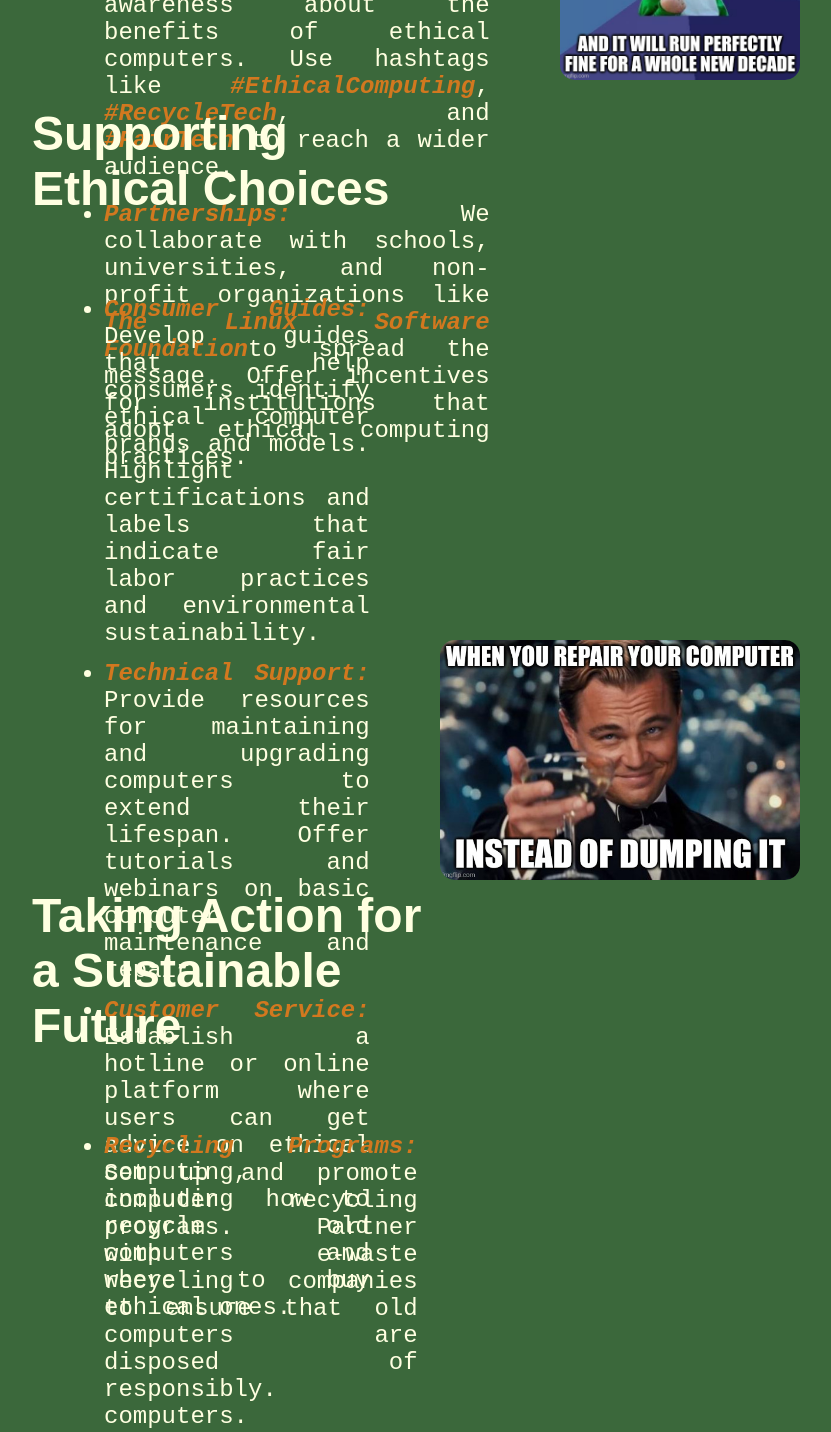
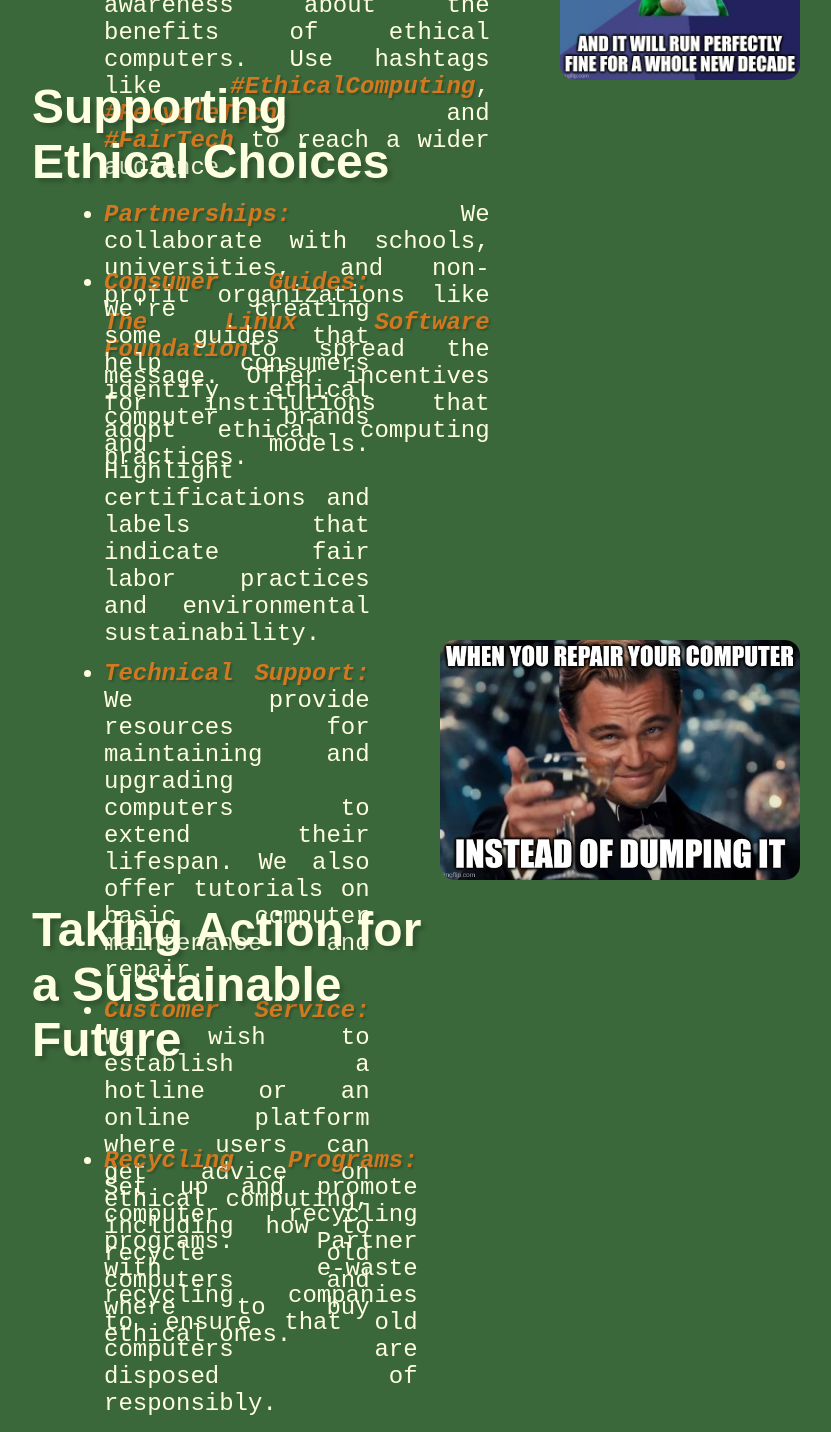
Before and after one commit to dvachette/framework_english_website, a React (Vite) app: page / in a window 1280 px wide. Shown: the part 1240-2672 px from the top of the page, without its empty margins (224-1055 px from the left). Built offline with nearby package versions, Linux system fonts and the light colour scheme; a web font is replaced by a local one.

Commit message:
bon la tu peux pas dire qque j'ai pas push

```diff
--- a/src/App.css
+++ b/src/App.css
@@ -16,12 +16,14 @@ div.app {
 em {
 	color: var(--emphasis-color);
 	font-weight: bold;
+	text-shadow: 2px 2px 2px rgba(0, 0, 0, 0.2);
 }
 
 h3 {
 	margin: 0;
 	font-size: 3rem;
 	font-family: "Jaro", sans-serif;
+	text-shadow: 4px 4px 4px rgba(0, 0, 0, 0.2);
 }
 
 li {
--- a/src/App.tsx
+++ b/src/App.tsx
@@ -62,26 +62,27 @@ function App() {
 							<p id="elem1">
 								<ul>
 									<li>
-										<em>Consumer Guides:</em> Develop guides
-										that help consumers identify ethical
-										computer brands and models. Highlight
-										certifications and labels that indicate
-										fair labor practices and environmental
-										sustainability.
+										<em>Consumer Guides:</em> We're creating
+										some guides that help consumers identify
+										ethical computer brands and models.
+										Highlight certifications and labels that
+										indicate fair labor practices and
+										environmental sustainability.
 									</li>
 									<li>
-										<em>Technical Support:</em> Provide
+										<em>Technical Support:</em> We provide
 										resources for maintaining and upgrading
-										computers to extend their lifespan.
-										Offer tutorials and webinars on basic
-										computer maintenance and repair.
+										computers to extend their lifespan. We
+										also offer tutorials on basic computer
+										maintenance and repair.
 									</li>
 									<li>
-										<em>Customer Service:</em> Establish a
-										hotline or online platform where users
-										can get advice on ethical computing,
-										including how to recycle old computers
-										and where to buy ethical ones.
+										<em>Customer Service:</em> We wish to
+										establish a hotline or an online
+										platform where users can get advice on
+										ethical computing, including how to
+										recycle old computers and where to buy
+										ethical ones.
 									</li>
 								</ul>
 							</p>
@@ -102,10 +103,10 @@ function App() {
 										promote computer recycling programs.
 										Partner with e-waste recycling companies
 										to ensure that old computers are
-										disposed of responsibly. computers.
+										disposed of responsibly.
 									</li>
 									<li>
-										<em>Advocacy:</em> Advocate for policies
+										<em>Advocacy:</em> We advocate for policies
 										that encourage the production and use of
 										ethical computers. Engage with
 										policymakers to push for regulations
@@ -220,7 +221,7 @@ function App() {
 					<div className="footer-item" id="credits">
 						<h4>Credits</h4>
 						<ul>
-							<li>Copyright {(new Date()).getFullYear()} ©</li>
+							<li>Copyright {new Date().getFullYear()} ©</li>
 							<li>[Benjamin | Baptiste]</li>
 						</ul>
 					</div>
```
